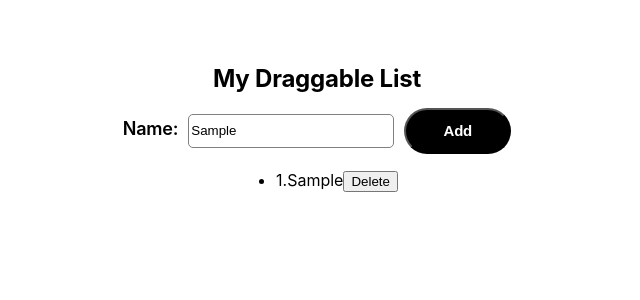
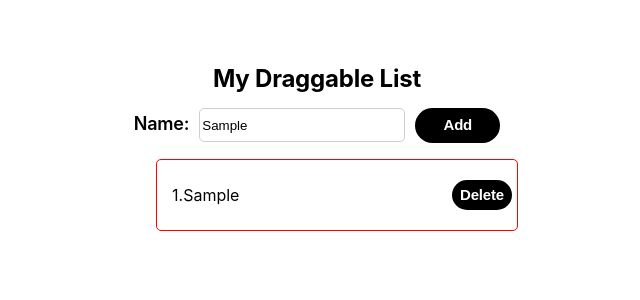
Before and after one commit to ahmetakinsel/react-draggable-todolist, a React (Create React App) app: page / in a window 1280 px wide. Both pictures are taken after typing "Sample" into the empty fields and a click on the button "Add". Shown: the top 300 px of the page, without its empty margins (323-963 px from the left). Built offline with nearby package versions, Linux system fonts and the light colour scheme.

Commit message:
draggable divs

```diff
--- a/src/App.js
+++ b/src/App.js
@@ -9,6 +9,7 @@ function App() {
       style={{
         display: "flex",
         flexDirection: "column",
+        justifyContent: "center",
         alignItems: "center",
         marginTop: "50px",
       }}
--- a/src/components/Form.jsx
+++ b/src/components/Form.jsx
@@ -10,16 +10,11 @@ const styles = {
     width: "200px",
     height: "30px",
     borderRadius: "5px",
-    border: "1px solid gray",
+    border: "1px solid #cecece",
     marginLeft: "10px",
     marginRight: "10px",
   },
 };
-
-const Container = styled.div`
-  display: "flex";
-  justify-content: center;
-`;
 
 const Wrapper = styled.div``;
 
@@ -39,18 +34,25 @@ const Label = styled.label`
 `;
 
 const Button = styled.button`
-  width: 107px;
-  height: 46px;
+  width: 85px;
+  height: 35px;
   color: #ffffff;
   background: #000000;
   border-radius: 75px;
-  border: "none";
+  border: none;
   font-style: normal;
   font-weight: 600;
   font-size: 15px;
   line-height: 18px;
   text-align: center;
   letter-spacing: -0.2px;
+
+  :hover {
+    background: #fff;
+    color: #000;
+    border: 1px solid #000;
+    cursor: pointer;
+  }
 `;
 
 const Form = () => {
@@ -63,8 +65,10 @@ const Form = () => {
     setData([...data, { id, name: input.name }]);
   };
   return (
-    <Container>
+    <>
+      <div>
         <Header>My Draggable List</Header>
+        <div>
           <form style={styles.form} onSubmit={handleSubmit(onSubmit)}>
             <Wrapper>
               <Label>
@@ -76,7 +80,9 @@ const Form = () => {
               <Button type="submit">Add</Button>
             </Wrapper>
           </form>
-    </Container>
+        </div>
+      </div>
+    </>
   );
 };
 
--- a/src/components/List.jsx
+++ b/src/components/List.jsx
@@ -1,6 +1,61 @@
 import React, { useContext } from "react";
 import { DragDropContext, Droppable, Draggable } from "react-beautiful-dnd";
 import { Context } from "../Context";
+import styled from "styled-components";
+
+const Container = styled.div`
+  display: flex;
+  flex-direction: column;
+  justify-content: center;
+`;
+
+const Wrapper = styled.div`
+  justify-content: center;
+`;
+
+const ListWrapper = styled.div`
+  display: flex;
+  justify-content: space-between;
+  align-items: center;
+  border: 1px solid red;
+  border-radius: 5px;
+  width: 350px;
+  height: 60px;
+  padding: 5px;
+  margin-bottom: 10px;
+`;
+
+const UnorderedList = styled.ul`
+  list-style: none;
+`;
+const OrderedList = styled.li`
+  display: flex;
+  align-items: center;
+  gap: 10px;
+  padding: 10px;
+`;
+
+const Button = styled.button`
+  width: 60px;
+  height: 30px;
+  color: #ffffff;
+  background: #000000;
+  border-radius: 75px;
+  border: none;
+  font-style: normal;
+  font-weight: 600;
+  font-size: 15px;
+  line-height: 18px;
+  text-align: center;
+  letter-spacing: -0.2px;
+
+  :hover {
+    background: #fff;
+    color: #000;
+    border: 1px solid #000;
+    cursor: pointer;
+  }
+`;
 
 const List = () => {
   const [data, setData] = useContext(Context);
@@ -22,11 +77,15 @@ const List = () => {
   };
 
   return (
-    <div className="App">
+    <Container className="App">
       <DragDropContext onDragEnd={handleEnd}>
         <Droppable droppableId="to-dos">
           {(provided) => (
-            <ul {...provided.droppableProps} ref={provided.innerRef}>
+            <Wrapper>
+              <UnorderedList
+                {...provided.droppableProps}
+                ref={provided.innerRef}
+              >
                 {data.map((item, index) => (
                   <Draggable
                     key={item.id}
@@ -34,29 +93,29 @@ const List = () => {
                     index={index}
                   >
                     {(provided, snapshot) => (
-                    <li
+                      <ListWrapper
                         {...provided.draggableProps}
                         ref={provided.innerRef}
                         {...provided.dragHandleProps}
                         key={item.id}
-                      className={
-                        snapshot.isDragging ? "selected" : "not-selected"
-                      }
                       >
+                        <OrderedList>
                           {index + 1}.{item.name}
-                      <button onClick={() => deleteItem(item.id)}>
+                        </OrderedList>
+                        <Button onClick={() => deleteItem(item.id)}>
                           Delete
-                      </button>
-                    </li>
+                        </Button>
+                      </ListWrapper>
                     )}
                   </Draggable>
                 ))}
                 {provided.placeholder}
-            </ul>
+              </UnorderedList>
+            </Wrapper>
           )}
         </Droppable>
       </DragDropContext>
-    </div>
+    </Container>
   );
 };
 
```
Lines whose indentation alone changed are shown as unchanged.
